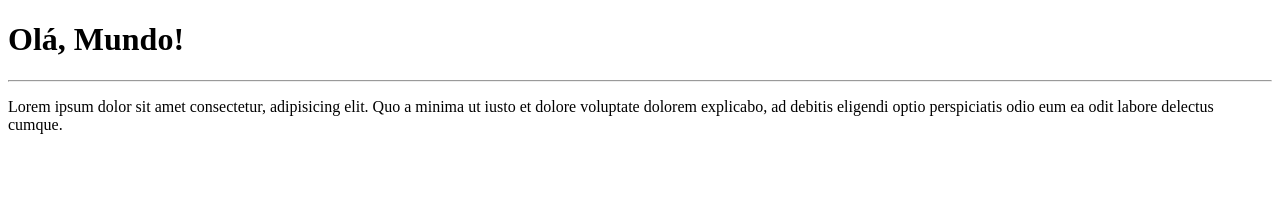
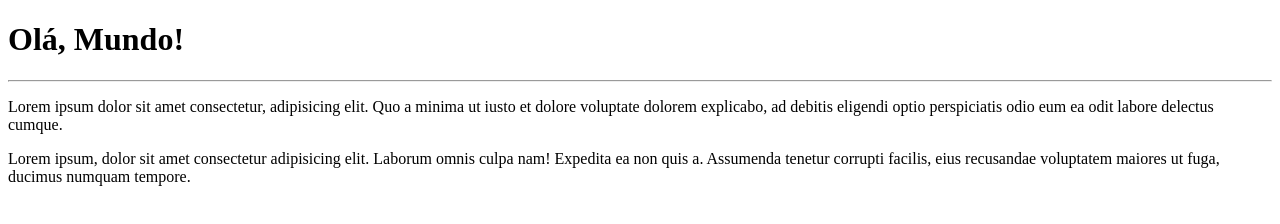
Before and after one commit to devgustavomoraes/Ola-Mundo, a plain HTML site: page site-exemplo/index.html in a window 1280 px wide. Drawn offline with Linux system fonts and the light colour scheme.

Commit message:
Adicionei um parágrafo

```diff
--- a/site-exemplo/index.html
+++ b/site-exemplo/index.html
@@ -9,5 +9,6 @@
     <h1>Olá, Mundo!</h1>
     <hr>
     <p>Lorem ipsum dolor sit amet consectetur, adipisicing elit. Quo a minima ut iusto et dolore voluptate dolorem explicabo, ad debitis eligendi optio perspiciatis odio eum ea odit labore delectus cumque.</p>
+    <p>Lorem ipsum, dolor sit amet consectetur adipisicing elit. Laborum omnis culpa nam! Expedita ea non quis a. Assumenda tenetur corrupti facilis, eius recusandae voluptatem maiores ut fuga, ducimus numquam tempore.</p>
 </body>
 </html>
```
